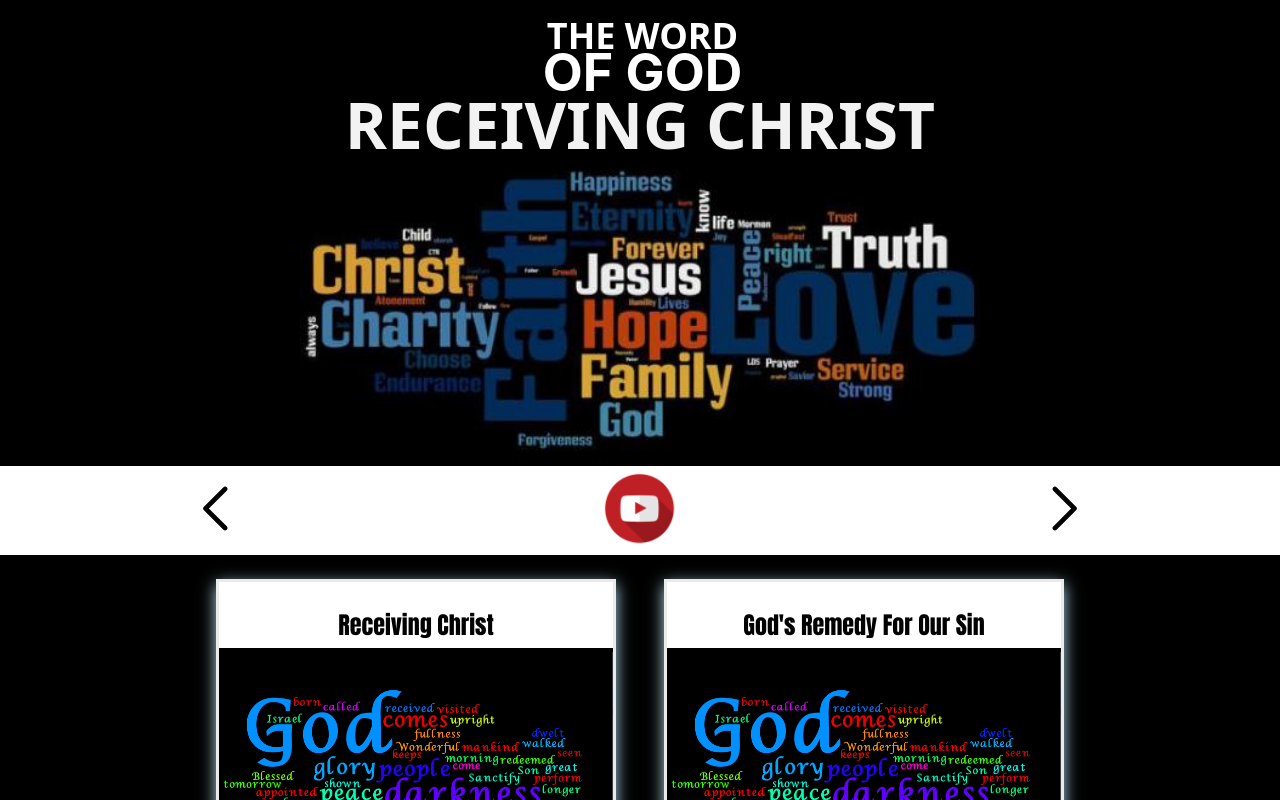
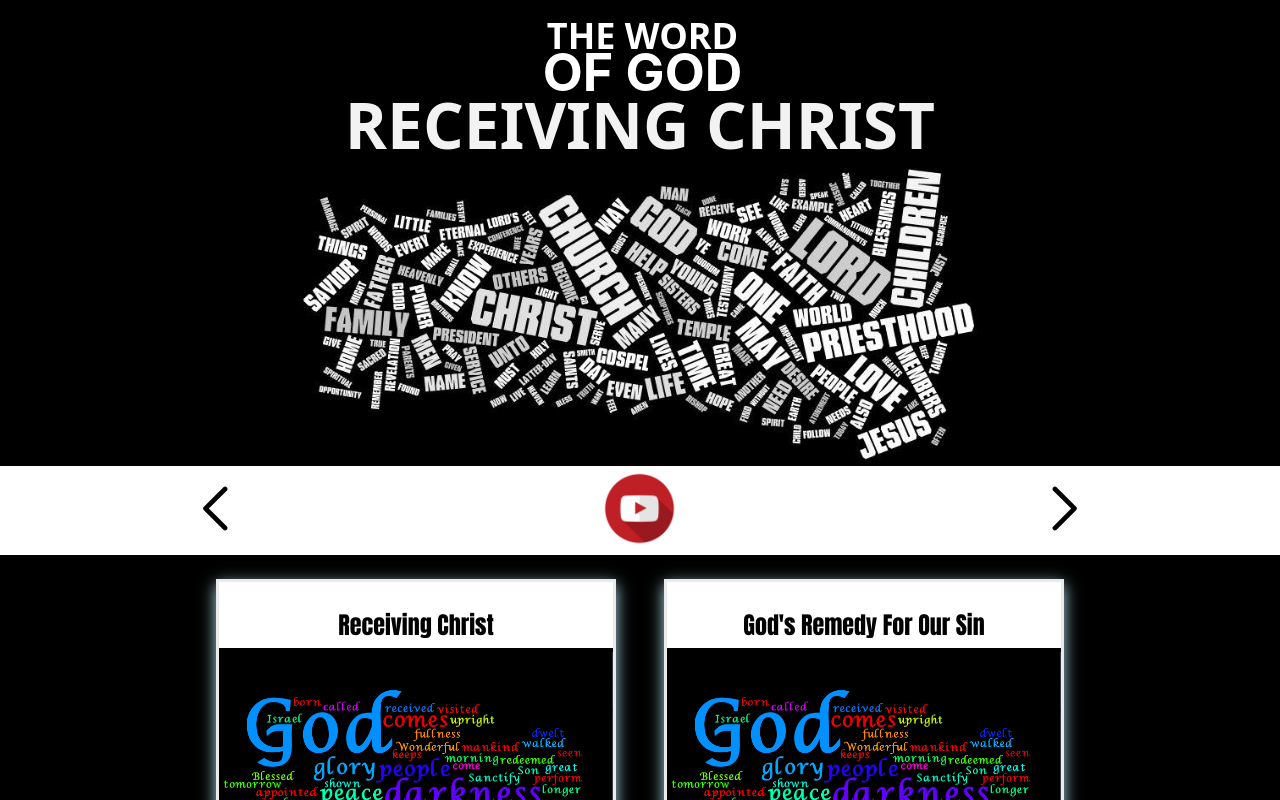
Before and after one commit to jnutt367/salvation-guide, a Next.js app: page / in a window 1280 px wide. Shown: the top 800 px of the page. Built offline with nearby package versions, Linux system fonts and the light colour scheme.

Commit message:
Update index.js

```diff
--- a/pages/index.js
+++ b/pages/index.js
@@ -26,7 +26,7 @@ export default function Home() {
          <div  className={styles.image}>
 
        <Image
-                                src="/worldcloud_jesus.jpeg"
+                                src="/New-Wordle-9.jpeg"
                                 alt="Jesus wordle"
                                 height={900}
                                 width={2000}
```
